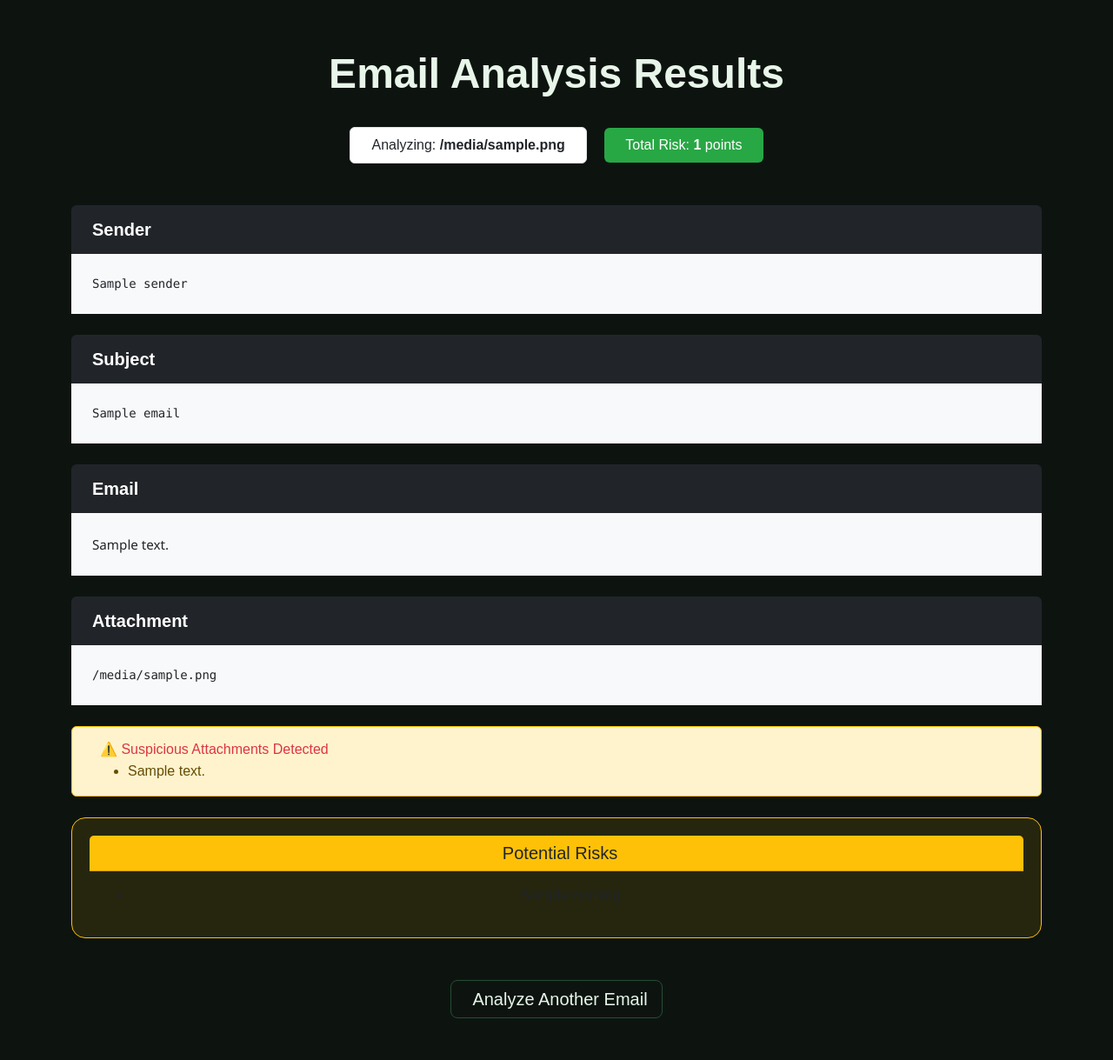
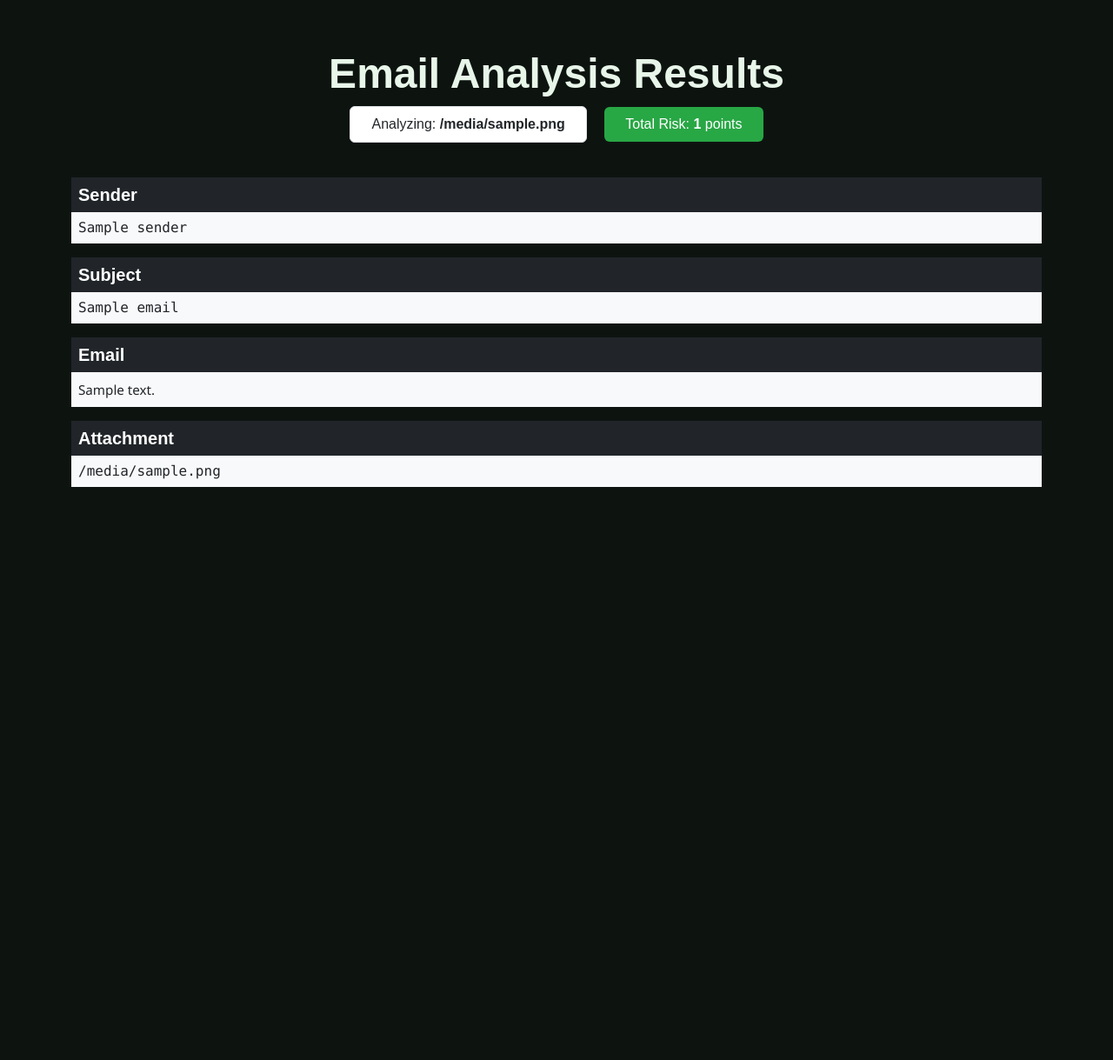
Before and after one commit to Rithvikk1590/Inbox-Gaurdian, a Flask app: template Website/templates/analysis.html in a window 1280 px wide. Shown: the part 66-1285 px from the top of the page at 87% size. After the commit the page ends 626 px from the top, so only its background shows below. Run offline with Flask 3, Linux system fonts and the light colour scheme; the template is opened without the code that fills it: most values are stand-ins (such as "Sample title", 1, 10 or a date in 2020).

Commit message:
updated whitelist and fixed bugs

```diff
--- a/Website/app.py
+++ b/Website/app.py
@@ -11,6 +11,7 @@ app = Flask(__name__, static_folder='static')
 app.secret_key = 'your-secret-key-here'  # replace in production
 
 def analyse_csv(df: pd.DataFrame) -> tuple[pd.DataFrame, dict]:
+    print(dict)
     """
     Clean + annotate the CSV with rule-based flags.
     Returns (annotated DataFrame, summary dict).
--- /dev/null
+++ b/Website/config/url_shorteners.py
@@ -0,0 +1,5 @@
+URL_SHORTENERS = (
+    "tinyurl.com", "bit.ly", "rb.gy", "is.gd",
+    "t.co", "goo.gl", "ow.ly", "buff.ly",
+    "adf.ly", "bit.do", "cutt.ly", "shorturl.at",
+)
--- a/Website/config/whitelist.json
+++ /dev/null
@@ -1,12 +0,0 @@
-{
-  "trusted_senders": [
-    "support@paypal.com",
-    "security@microsoft.com",
-    "no-reply@google.com"
-  ],
-  "trusted_domains": [
-    "gov.sg",
-    "ntu.edu.sg",
-    "moh.gov.sg"
-  ]
-}
--- a/Website/templates/analysis.html
+++ b/Website/templates/analysis.html
@@ -7,15 +7,26 @@
   <title>Email Analysis - {{ email.filename }} - Inbox Guardian</title>
   <link href="https://cdn.jsdelivr.net/npm/bootstrap@5.3.8/dist/css/bootstrap.min.css" rel="stylesheet">
   <link rel="stylesheet" href="{{ url_for('static', filename='css/style.css') }}">
+  <style>
+    pre {
+      line-height: 1.25;
+      font-size: 1rem;
+      margin: 0;
+    }
+
+    .ig-highlight {
+      vertical-align: baseline;
+    }
+  </style>
 </head>
 
 <body>
   {% include 'includes/navbar.html' %}
-  <!-- Analysis Header -->
+
+  <!-- Header -->
   <section class="hero text-center py-3">
     <div class="container">
       <h1 class="display-4 fw-bold mb-2">Email Analysis Results</h1>
-      <div class="d-flex flex-column align-items-center gap-2 mb-4"></div>
       <div class="d-inline-block mb-2 px-4 py-2 bg-white text-dark border rounded-2 shadow-sm">
         Analyzing: <strong>{{ email.filename }}</strong>
       </div>
@@ -24,112 +35,44 @@
         Total Risk: <strong>{{ analysis.total_risk_points }}</strong> points
       </div>
     </div>
-    </div>
   </section>
 
   <!-- Sender -->
-  <section class="container my-4">
-    <div class="card-header bg-dark text-white d-flex align-items-center gap-2 p-3 border-0 rounded-top-2">
-      <i class="bi bi-chat-left-text fs-4"></i>
+  <section class="container my-3">
+    <div class="card-header bg-dark text-white p-2">
       <h5 class="mb-0 text-white fw-semibold">Sender</h5>
     </div>
-    <div class="card-body p-0 m-0 border-0">
-      <pre id="email-from" class="bg-body-tertiary text-wrap text-dark p-4 m-0 rounded-0 border-0">
-        {{ email.sender }}
-      </pre>
-    </div>
+    <pre id="email-from" class="bg-body-tertiary text-dark p-2 m-0 rounded-0 border-0">{{ email.sender | trim }}</pre>
   </section>
 
   <!-- Subject -->
-  <section class="container my-4">
-    <div class="card-header bg-dark text-white d-flex align-items-center gap-2 p-3 border-0 rounded-top-2">
-      <i class="bi bi-chat-left-text fs-4"></i>
+  <section class="container my-3">
+    <div class="card-header bg-dark text-white p-2">
       <h5 class="mb-0 text-white fw-semibold">Subject</h5>
     </div>
-    <div class="card-body p-0 m-0 border-0">
-      <!-- FIX: give Subject its own ID so it can be targeted for highlights -->
-      <pre id="email-subject" class="bg-body-tertiary text-wrap text-dark p-4 m-0 rounded-0 border-0">
-        {{ email.subject }}
-      </pre>
-    </div>
+    <pre id="email-subject" class="bg-body-tertiary text-dark p-2 m-0 rounded-0 border-0">{{ email.subject | trim }}</pre>
   </section>
 
   <!-- Body -->
-  <section class="container my-4">
-    <div class="card-header bg-dark text-white d-flex align-items-center gap-2 p-3 border-0 rounded-top-2">
-      <i class="bi bi-chat-left-text fs-4"></i>
+  <section class="container my-3">
+    <div class="card-header bg-dark text-white p-2">
       <h5 class="mb-0 text-white fw-semibold">Email</h5>
     </div>
-    <div class="card-body p-0 m-0 border-0">
-      <pre id="email-body" class="bg-body-tertiary text-wrap text-dark p-4 m-0 rounded-0 border-0">
-        {{ email.body }}
-      </pre>
-    </div>
+    <pre id="email-body" class="bg-body-tertiary text-dark p-2 m-0 rounded-0 border-0">{{ email.body | trim }}</pre>
   </section>
 
   <!-- Attachments -->
-  <section class="container my-4">
-    <div class="card-header bg-dark text-white d-flex align-items-center gap-2 p-3 border-0 rounded-top-2">
-      <i class="bi bi-chat-left-text fs-4"></i>
+  <section class="container my-3">
+    <div class="card-header bg-dark text-white p-2">
       <h5 class="mb-0 text-white fw-semibold">Attachment</h5>
     </div>
-    <div class="card-body p-0 m-0 border-0">
-      <pre id="email-attachments" class="bg-body-tertiary text-wrap text-dark p-4 m-0 rounded-0 border-0">
-        {% if email.attachments %}
-          {% for a in email.attachments %}
-            {{ a }}
-          {% endfor %}
-        {% else %}
-          <span class="text-dark">No attachments</span>
-        {% endif %}
+    <pre id="email-attachments" class="bg-body-tertiary text-dark p-2 m-0 rounded-0 border-0">
+{% if email.attachments %}{% for a in email.attachments %}{{ a }}{% endfor %}{% else %}No attachments{% endif %}
 </pre>
-    </div>
   </section>
 
-  <!-- Attachment Warnings -->
-  {% if analysis.attachment_warnings %}
-  <section class="container my-4">
-    <div class="alert alert-warning border border-warning d-flex align-items-start shadow-sm">
-      <i class="bi bi-exclamation-triangle-fill fs-3 me-3 mt-1"></i>
-      <div>
-        <h6 class="mb-1 text-danger">⚠️ Suspicious Attachments Detected</h6>
-        <ul class="mb-0">
-          {% for w in analysis.attachment_warnings %}
-          <li>{{ w.message }}</li>
-          {% endfor %}
-        </ul>
-      </div>
-    </div>
-  </section>
-  {% endif %}
-
-  <!-- Other Warnings / Insights -->
-  {% if analysis.other_warnings %}
-  <section class="container my-4">
-    <div class="card border-warning bg-warning bg-opacity-10 shadow-sm">
-      <div class="card-header bg-warning text-dark">
-        <h5 class="mb-0"><i class="bi bi-shield-exclamation me-2"></i>Potential Risks</h5>
-      </div>
-      <div class="card-body">
-        <ul class="mb-0">
-          {% for warning in analysis.other_warnings %}
-          <li>{{ warning }}</li>
-          {% endfor %}
-        </ul>
-      </div>
-    </div>
-  </section>
-  {% endif %}
-
-  <!-- Action Button -->
-  <section class="container my-5 text-center">
-    <a href="/" class="btn btn-lg btn-outline-primary px-3 rounded-3">
-      <i class="bi bi-upload me-2"></i>Analyze Another Email
-    </a>
-  </section>
-
-  <!-- Custom Tooltip -->
-  <div id="customTooltip" class="position-fixed bg-danger text-white p-2 rounded shadow-sm small text-center"
+  <!-- Tooltip -->
+  <div id="customTooltip" class="position-fixed text-white p-2 rounded shadow-sm small text-center"
     style="max-width: 300px; display: none; z-index: 1070; pointer-events: none;" aria-hidden="true">
     <div id="tooltipText" style="white-space: pre-wrap;"></div>
   </div>
@@ -139,15 +82,12 @@
       const targets = [
         document.getElementById('email-body'),
         document.getElementById('email-subject'),
-        document.getElementById('email-to'),
         document.getElementById('email-from')
       ].filter(Boolean);
 
-      const highlights = {{ analysis.body_highlights | tojson | safe if analysis.body_highlights else '[]'
-    }};
+      const highlights = {{ analysis.body_highlights | tojson | safe if analysis.body_highlights else '[]' }};
       if (!Array.isArray(highlights) || highlights.length === 0) return;
 
-    // Escape helpers
       const escRe = s => String(s).replace(/[.*+?^${}()|[\]\\]/g, '\\$&');
       const escHtml = s => String(s)
         .replace(/&/g, '&amp;')
@@ -156,78 +96,67 @@
         .replace(/</g, '&lt;')
         .replace(/>/g, '&gt;');
 
-    // Merge same (section, text) so we show a single span with all messages
       const mergedMap = new Map();
       for (const h of highlights) {
         if (!h || !h.text) continue;
         const key = `${h.section || 'any'}|${String(h.text).toLowerCase()}`;
         if (!mergedMap.has(key)) {
-        mergedMap.set(key, { text: h.text, section: h.section || 'any', messages: [] });
+          mergedMap.set(key, { text: h.text, section: h.section || 'any', risk_level: h.risk_level || 'medium', messages: [] });
         }
         const msg = h.hover_message || h.message || h.reason || h.label || 'Flagged item';
         mergedMap.get(key).messages.push(msg);
       }
       const merged = Array.from(mergedMap.values());
 
-    // Replace raw text with a span; store tooltip in data-tooltip (HTML-escaped)
       targets.forEach(el => {
-      let content = el.textContent; // start from plain text; avoids nested spans issues
+        let content = el.textContent;
         merged.forEach(h => {
           const regex = new RegExp(escRe(h.text), 'gi');
-        // Use &#10; for newlines inside attribute values (safe in HTML)
           const tooltip = escHtml(h.messages.filter(Boolean).join('&#10;• '));
+
+          // assign colour by risk level
+          let color = "#ffff00"; // default yellow
+          if (h.risk_level === "high") color = "#ff4d4d";      // red
+          else if (h.risk_level === "medium") color = "#ffcc00"; // amber
+          else if (h.risk_level === "low") color = "#7CFC00";    // green
+          else if (h.risk_level === "info") color = "#00bfff";   // blue
+
           const replacement =
-          `<span class="ig-highlight" ` +
-          `style="background-color: yellow; color: black; font-weight: bold; padding: 0 2px; border-radius: 2px;" ` +
-          `data-tooltip="${tooltip}">${escHtml(h.text)}</span>`;
+            `<span class="ig-highlight" style="display:inline; vertical-align:baseline; background-color:${color}; color:black; font-weight:bold; padding:1px 2px; border-radius:3px; line-height:1;" data-tooltip="${tooltip}">${escHtml(h.text)}</span>`;
+
           content = content.replace(regex, replacement);
         });
         el.innerHTML = content;
 
-      // Event delegation for tooltips on this block
         el.addEventListener('mouseover', e => {
           const t = e.target.closest('.ig-highlight');
           if (!t) return;
-        showTooltip(e, t.getAttribute('data-tooltip') || '');
+          showTooltip(e, t.getAttribute('data-tooltip') || '', t.style.backgroundColor);
         });
-      el.addEventListener('mousemove', e => {
-        const t = e.target.closest('.ig-highlight');
-        if (!t) return;
-        // keep tooltip near cursor for long lines
-        positionTooltip(e);
-      });
-      el.addEventListener('mouseout', e => {
-        const t = e.target.closest('.ig-highlight');
-        if (!t) return;
-        hideTooltip();
-      });
+        el.addEventListener('mousemove', positionTooltip);
+        el.addEventListener('mouseout', hideTooltip);
       });
     });
 
-    function showTooltip(event, text) {
+    function showTooltip(event, text, bgColor) {
       const tooltip = document.getElementById('customTooltip');
       const tooltipText = document.getElementById('tooltipText');
-      // Decode the newline entity to actual newlines
       const decoded = (text || '').replace(/&#10;/g, '\n');
       tooltipText.textContent = decoded;
+      tooltip.style.backgroundColor = bgColor || '#333';
       tooltip.style.display = 'block';
       positionTooltip(event);
     }
 
     function positionTooltip(event) {
       const tooltip = document.getElementById('customTooltip');
-      const x = event.pageX, y = event.pageY;
-      tooltip.style.left = `${x - tooltip.offsetWidth / 2}px`;
-      tooltip.style.top = `${y - tooltip.offsetHeight - 12}px`;
+      tooltip.style.left = `${event.pageX - tooltip.offsetWidth / 2}px`;
+      tooltip.style.top = `${event.pageY - tooltip.offsetHeight - 12}px`;
     }
 
     function hideTooltip() {
-      const tooltip = document.getElementById('customTooltip');
-      tooltip.style.display = 'none';
+      document.getElementById('customTooltip').style.display = 'none';
     }
   </script>
-
-
 </body>
-
 </html>
```
Also changed, not shown: Website/config/whitelist.py (added, +13 -0 lines), Website/email_analyser/aggregator.py (+27 -4 lines), Website/email_analyser/url_analyser.py (renamed from Website/email_analyser/url_analyzer.py, +13 -13 lines), Website/email_analyser/whitelist_checker.py (+11 -13 lines). Lines whose indentation alone changed are shown as unchanged.
